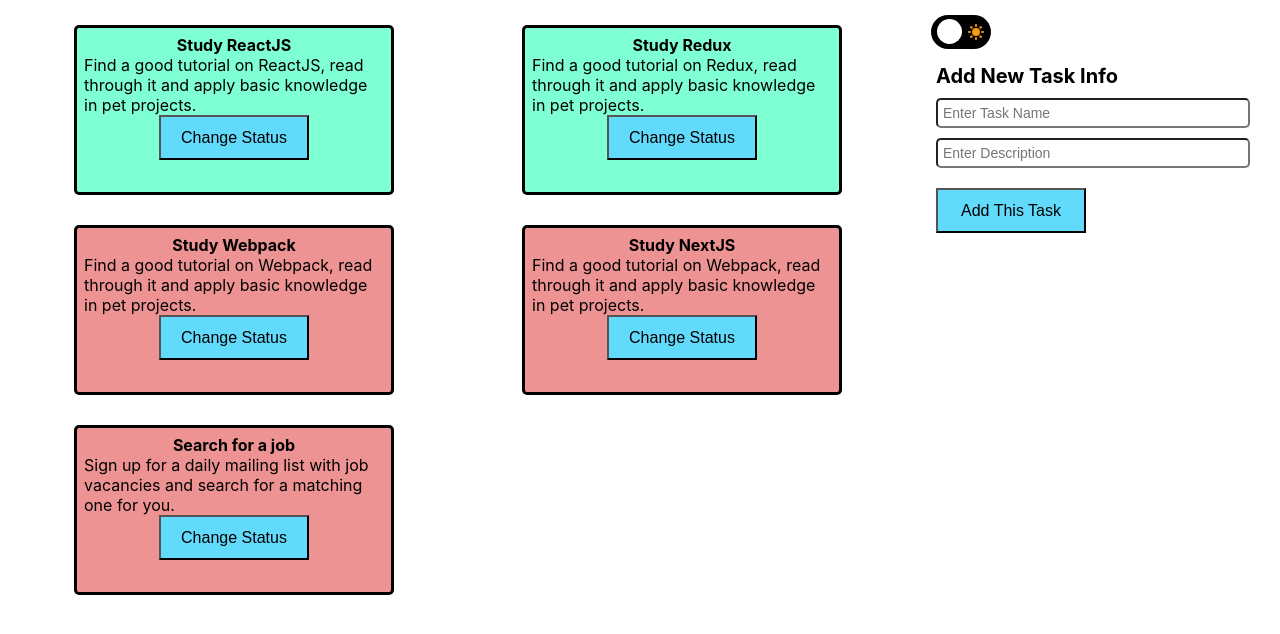
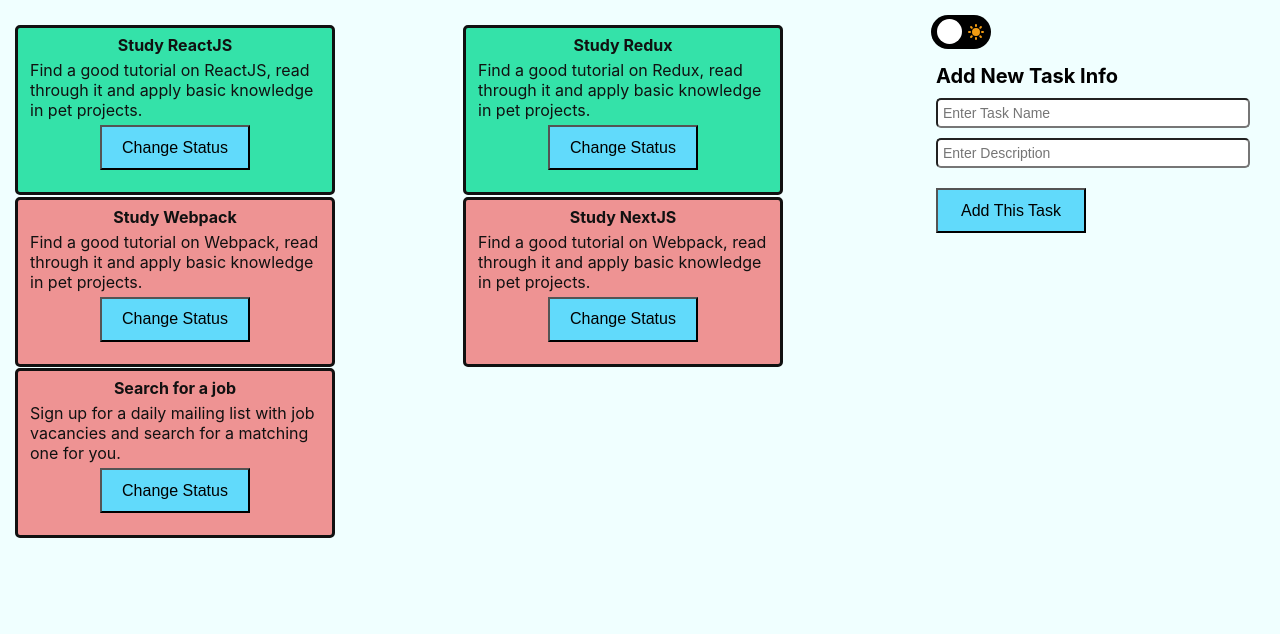
Before and after one commit to TarnishingColors/react-course-project, a React (Create React App) app: page / in a window 1280 px wide. Shown: the top 634 px of the page. Built offline with nearby package versions, Linux system fonts and the light colour scheme; some icons are missing.

Commit message:
add theme change

```diff
--- a/src/App.js
+++ b/src/App.js
@@ -1,10 +1,17 @@
+import React, { useState } from "react";
 import MyTodoList from "./components/MyTodoList/MyTodoList";
+import { AppContext } from "./context";
 import "./App.scss";
 
 function App() {
+
+  const [theme, setTheme] = useState("light");
+
   return (
-      <container className="app">
-          <MyTodoList />
+      <container className={`app ${theme}`}>
+          <AppContext.Provider value={{ theme, setTheme }}>
+              <MyTodoList />
+          </AppContext.Provider>
       </container>
   );
 }
--- a/src/App.scss
+++ b/src/App.scss
@@ -1,4 +1,11 @@
 .app {
   display: flex;
   flex-flow: row;
+  min-height: 100vh;
+  &.light {
+    background-color: azure;
+  }
+  &.night{
+    background: url("images/Wavey-Fingerprint.svg");
+  }
 }
--- a/src/components/MyTodoList/MyTodoList.js
+++ b/src/components/MyTodoList/MyTodoList.js
@@ -24,7 +24,6 @@
                 completed: false
             }]
         )
-        console.log(tasks)
     }
 
     return (
--- a/src/components/MyTodoList/styles.scss
+++ b/src/components/MyTodoList/styles.scss
@@ -5,9 +5,10 @@
 
 .todo-list-tasks {
   display: grid;
-  align-items: center;
-  justify-items: center;
+  align-items: start;
+  //justify-items: center;
   grid-template-columns: repeat(auto-fit, minmax(320px, 1fr));
+  grid-template-rows: repeat(auto-fit, minmax(30px, 0.22fr));
   margin: 10px;
   width: 70vw;
 }
--- a/src/components/Task/Task.js
+++ b/src/components/Task/Task.js
@@ -1,16 +1,19 @@
-import React from 'react';
+import React, {useContext} from 'react';
 import Button from "../Button/Button";
 import "./styles.scss"
+import { AppContext } from "../../context";
 
 const Task = ({ task, changeTaskStatus }) => {
     let { id, name, description, completed } = task;
+
+    const { theme } = useContext(AppContext);
 
     const handleOnClick = () => {
         changeTaskStatus(id);
     }
 
     return (
-        <div className={`task ${completed ? "green" : "red"}`}>
+        <div className={`task ${completed ? "green" : "red"} ${theme}`}>
             <div className="task__name">{name}</div>
             <div className="task__description">{description}</div>
             <div className="task__status">{completed}</div>
--- a/src/components/Task/styles.scss
+++ b/src/components/Task/styles.scss
@@ -1,6 +1,5 @@
 .task {
   align-items: center;
-  border: solid;
   border-radius: 5px;
   display: flex;
   flex-direction: column;
@@ -13,10 +12,23 @@
     background-color: #ee9393;
   }
   &.green {
-    background-color: aquamarine;
+    background-color: #34e2a9;
+  }
+
+  &.light {
+    border: solid #111111;
+    color: #111111;
+  }
+  &.night {
+    border: solid whitesmoke;
+    color: whitesmoke;
   }
 
   .task__name {
     font-weight: bold;
   }
 }
+
+.task__description {
+  margin: 5px;
+}
--- a/src/components/ThemeChanger/ThemeChanger.js
+++ b/src/components/ThemeChanger/ThemeChanger.js
@@ -1,11 +1,19 @@
-import React from 'react';
+import React, { useContext } from 'react';
 import "./styles.scss";
 import { HiSun } from "react-icons/hi";
 import { BsMoon } from "react-icons/all";
+import { AppContext } from "../../context";
 
 const ThemeChanger = () => {
 
+    const { theme, setTheme } = useContext(AppContext);
+
     const clickHandler = () => {
+        if (theme === "light") {
+            setTheme("night");
+        } else {
+            setTheme("light");
+        }
     }
 
     return (
--- /dev/null
+++ b/src/context.js
@@ -0,0 +1,3 @@
+import { createContext } from "react";
+
+export const AppContext = createContext();
```
Also changed, not shown: src/images/Wavey-Fingerprint.svg (added).
